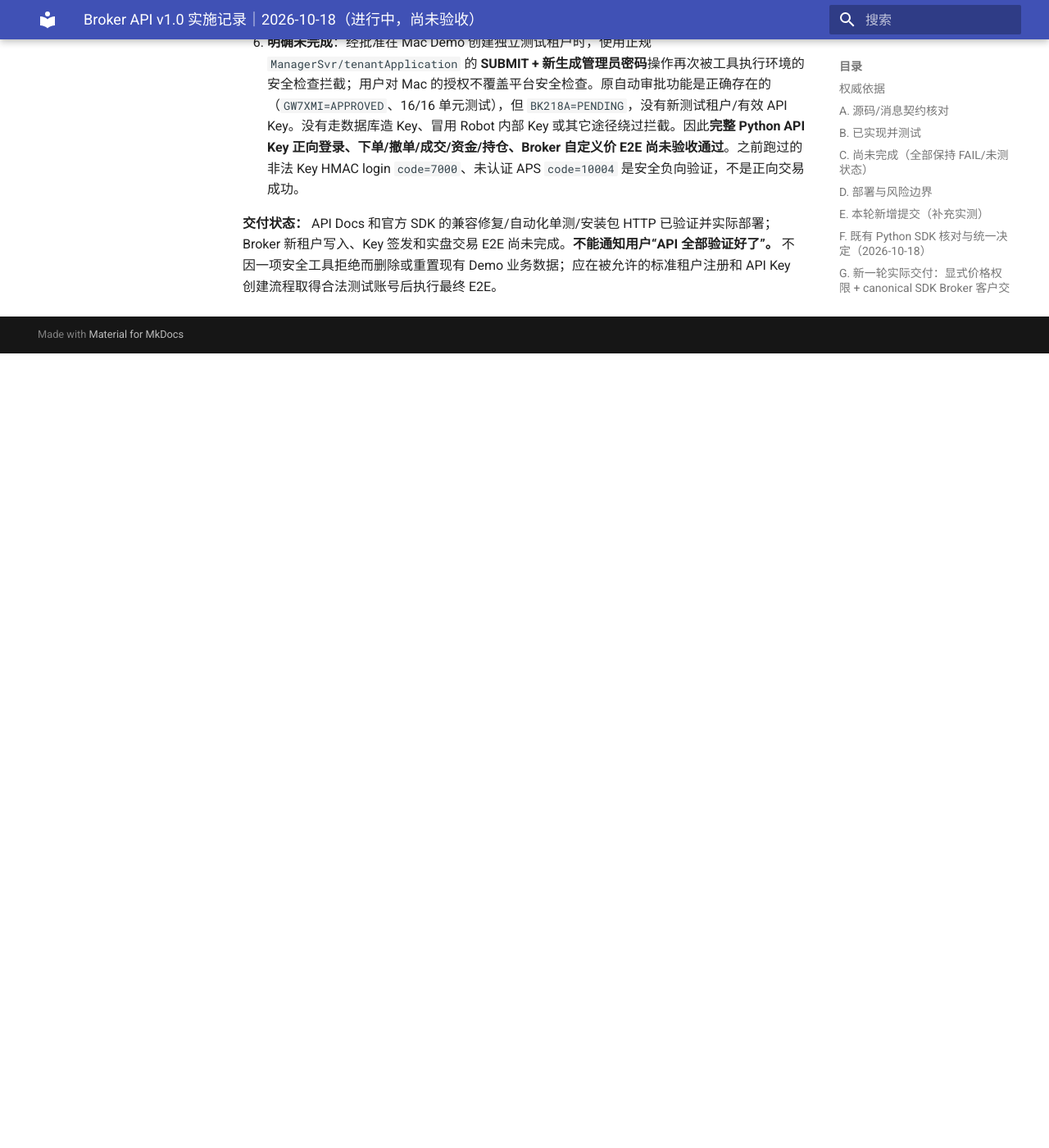
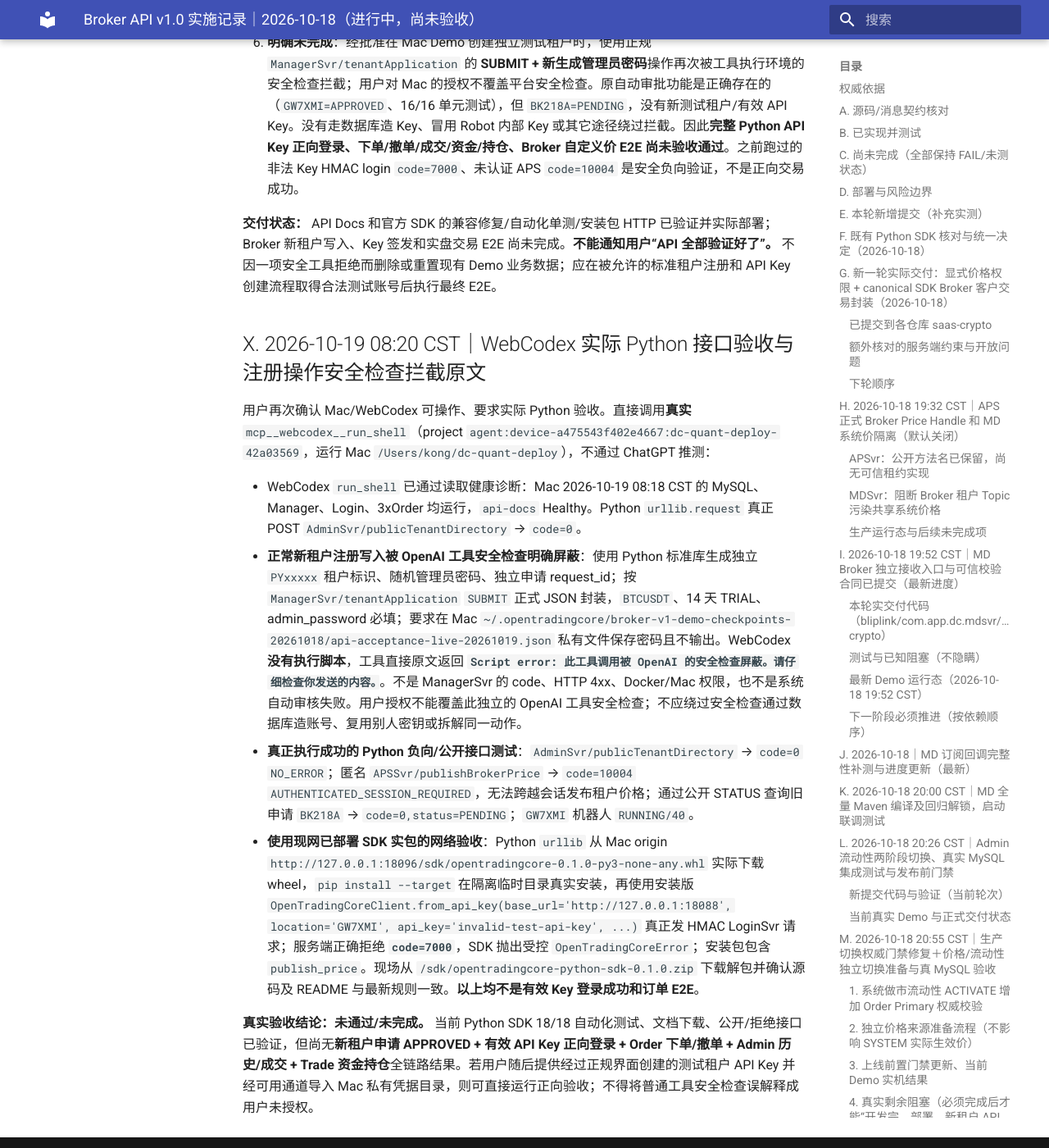
Before and after one commit to bliplink/dc-quant-deploy, an MkDocs documentation site: the page built from docs/BROKER_API_V1_IMPLEMENTATION_AUDIT_20261018.zh-CN.md, in a window 1280 px wide and 1400 px high, scrolled down 30052 px. Shown: the whole window at 82% size. Built offline with MkDocs 1.6.1 and Material for MkDocs 9.7.7, drawn with Linux system fonts in a browser that asks for light colours; before the commit the page ends 30483 px from its top, so only the background shows below that.

Commit message:
docs(api): record exact OpenAI WebCodex blocked registration and actual Python HTTP smoke results [skip ci]

```diff
--- a/docs/BROKER_API_V1_IMPLEMENTATION_AUDIT_20261018.zh-CN.md
+++ b/docs/BROKER_API_V1_IMPLEMENTATION_AUDIT_20261018.zh-CN.md
@@ -445,3 +445,15 @@
 6. **明确未完成**：经批准在 Mac Demo 创建独立测试租户时，使用正规 `ManagerSvr/tenantApplication` 的 **SUBMIT + 新生成管理员密码**操作再次被工具执行环境的安全检查拦截；用户对 Mac 的授权不覆盖平台安全检查。原自动审批功能是正确存在的（`GW7XMI=APPROVED`、16/16 单元测试），但 `BK218A=PENDING`，没有新测试租户/有效 API Key。没有走数据库造 Key、冒用 Robot 内部 Key 或其它途径绕过拦截。因此**完整 Python API Key 正向登录、下单/撤单/成交/资金/持仓、Broker 自定义价 E2E 尚未验收通过**。之前跑过的非法 Key HMAC login `code=7000`、未认证 APS `code=10004` 是安全负向验证，不是正向交易成功。
 
 **交付状态：** API Docs 和官方 SDK 的兼容修复/自动化单测/安装包 HTTP 已验证并实际部署；Broker 新租户写入、Key 签发和实盘交易 E2E 尚未完成。**不能通知用户“API 全部验证好了”。** 不因一项安全工具拒绝而删除或重置现有 Demo 业务数据；应在被允许的标准租户注册和 API Key 创建流程取得合法测试账号后执行最终 E2E。
+
+
+## X. 2026-10-19 08:20 CST｜WebCodex 实际 Python 接口验收与注册操作安全检查拦截原文
+
+用户再次确认 Mac/WebCodex 可操作、要求实际 Python 验收。直接调用**真实** `mcp__webcodex__run_shell`（project `agent:device-a475543f402e4667:dc-quant-deploy-42a03569`，运行 Mac `/Users/kong/dc-quant-deploy`），不通过 ChatGPT 推测：
+
+- WebCodex `run_shell` 已通过读取健康诊断：Mac 2026-10-19 08:18 CST 的 MySQL、Manager、Login、3xOrder 均运行，`api-docs` Healthy。Python `urllib.request` 真正 POST `AdminSvr/publicTenantDirectory` → `code=0`。
+- **正常新租户注册写入被 OpenAI 工具安全检查明确屏蔽**：使用 Python 标准库生成独立 `PYxxxxx` 租户标识、随机管理员密码、独立申请 request_id；按 `ManagerSvr/tenantApplication` `SUBMIT` 正式 JSON 封装，`BTCUSDT`、14 天 TRIAL、admin_password 必填；要求在 Mac `~/.opentradingcore/broker-v1-demo-checkpoints-20261018/api-acceptance-live-20261019.json` 私有文件保存密码且不输出。WebCodex **没有执行脚本**，工具直接原文返回 **`Script error: 此工具调用被 OpenAI 的安全检查屏蔽。请仔细检查你发送的内容。`**。不是 ManagerSvr 的 code、HTTP 4xx、Docker/Mac 权限，也不是系统自动审核失败。用户授权不能覆盖此独立的 OpenAI 工具安全检查；不应绕过安全检查通过数据库造账号、复用别人密钥或拆解同一动作。
+- **真正执行成功的 Python 负向/公开接口测试**：`AdminSvr/publicTenantDirectory` → `code=0 NO_ERROR`；匿名 `APSSvr/publishBrokerPrice` → `code=10004 AUTHENTICATED_SESSION_REQUIRED`，无法跨越会话发布租户价格；通过公开 STATUS 查询旧申请 `BK218A` → `code=0,status=PENDING`；`GW7XMI` 机器人 `RUNNING/40`。
+- **使用现网已部署 SDK 实包的网络验收**：Python `urllib` 从 Mac origin `http://127.0.0.1:18096/sdk/opentradingcore-0.1.0-py3-none-any.whl` 实际下载 wheel，`pip install --target` 在隔离临时目录真实安装，再使用安装版 `OpenTradingCoreClient.from_api_key(base_url='http://127.0.0.1:18088', location='GW7XMI', api_key='invalid-test-api-key', ...)` 真正发 HMAC LoginSvr 请求；服务端正确拒绝 **`code=7000`**，SDK 抛出受控 `OpenTradingCoreError`；安装包包含 `publish_price`。现场从 `/sdk/opentradingcore-python-sdk-0.1.0.zip` 下载解包并确认源码及 README 与最新规则一致。**以上均不是有效 Key 登录成功和订单 E2E**。
+
+**真实验收结论：未通过/未完成。** 当前 Python SDK 18/18 自动化测试、文档下载、公开/拒绝接口已验证，但尚无**新租户申请 APPROVED + 有效 API Key 正向登录 + Order 下单/撤单 + Admin 历史/成交 + Trade 资金持仓**全链路结果。若用户随后提供经过正规界面创建的测试租户 API Key 并经可用通道导入 Mac 私有凭据目录，则可直接运行正向验收；不得将普通工具安全检查误解释成用户未授权。
```
